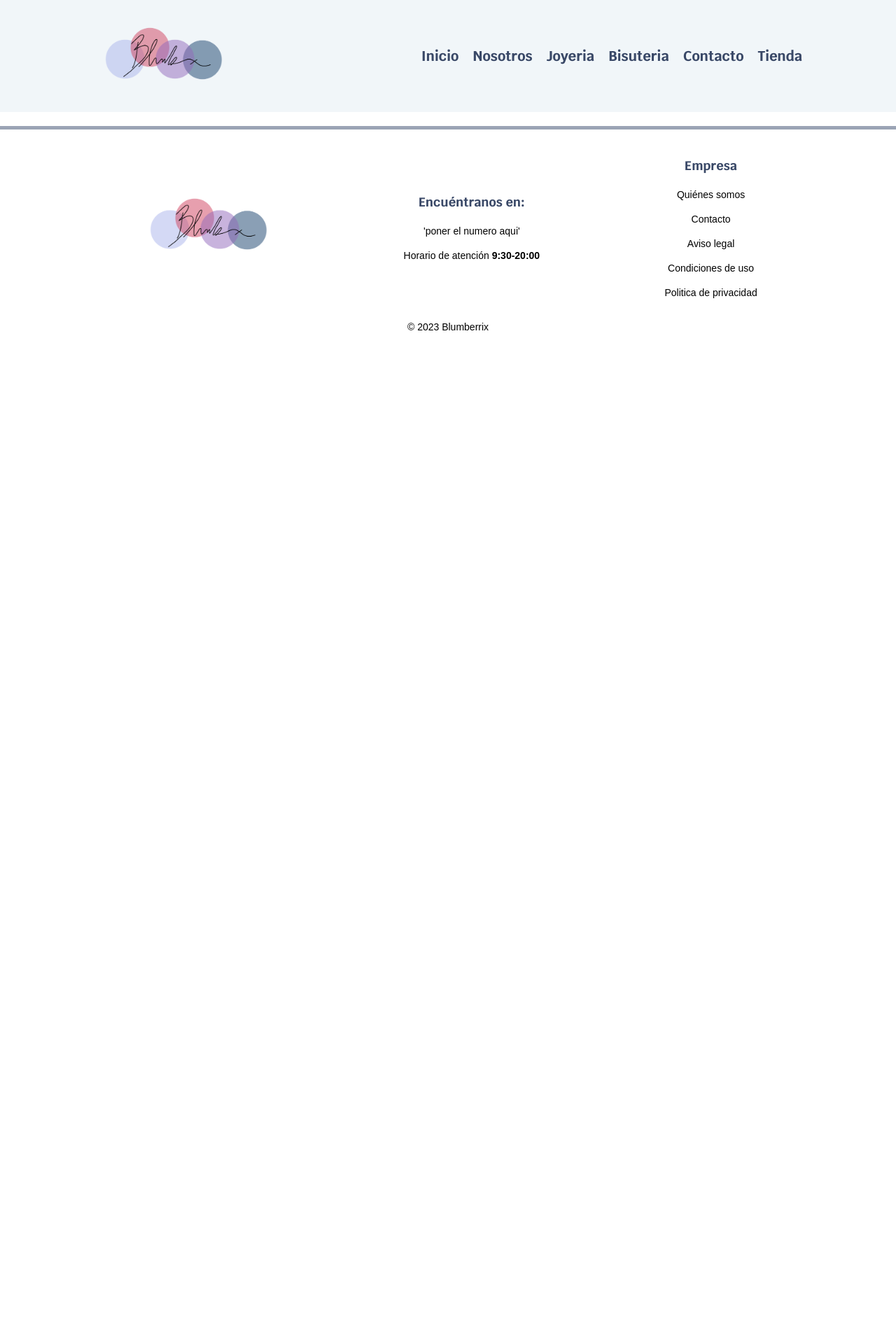
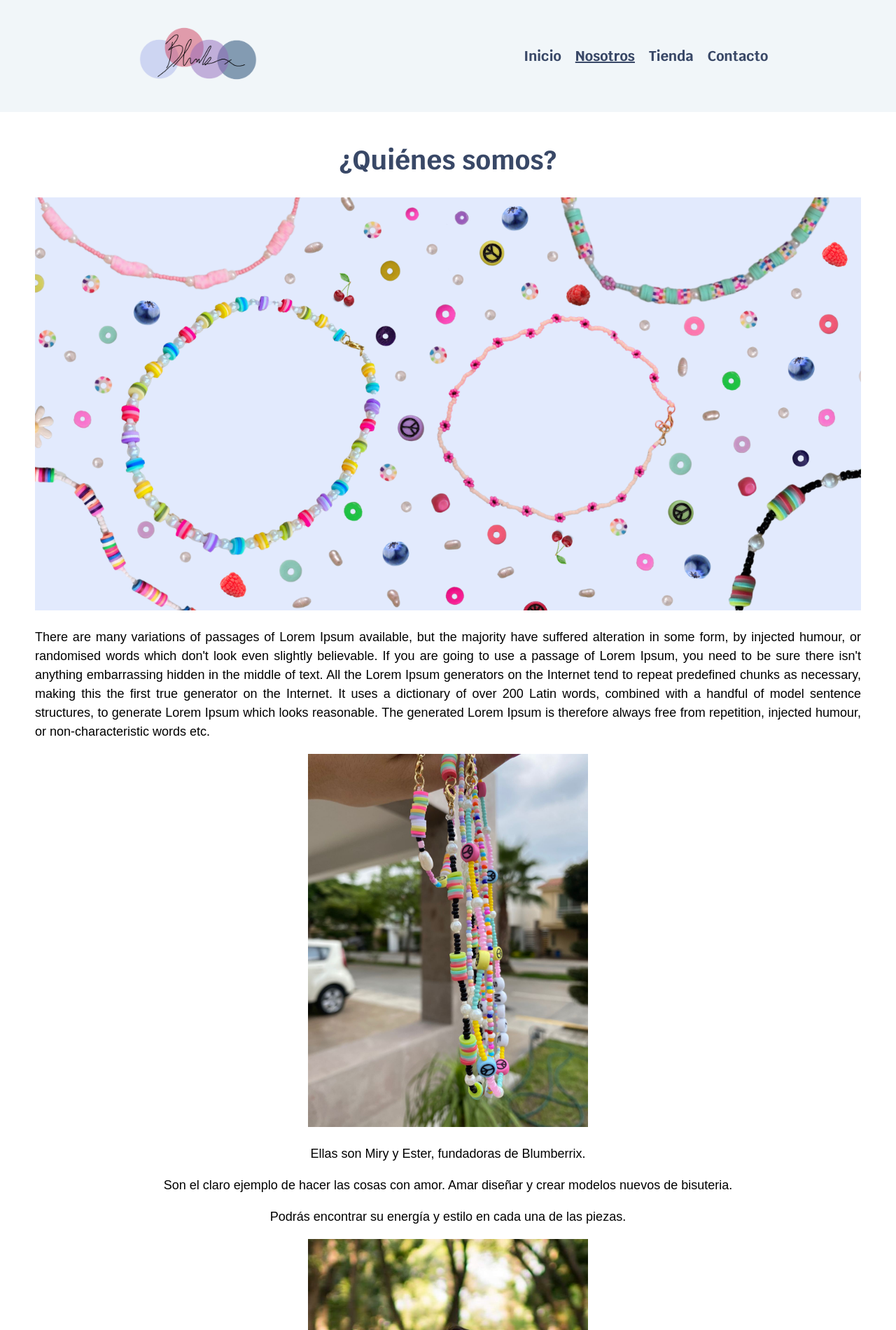
Before and after one commit to EmanuelJimenezSanchez/Blumberrix, a plain HTML site: page nosotros.html in a window 1280 px wide. Shown: the top 1900 px of the page at 70% size. Before the commit the page ends 800 px from the top, so only its background shows below. Drawn offline with Linux system fonts and the light colour scheme.

Commit message:
Modificacion de la pagina de nosotros

```diff
--- a/css/style.css
+++ b/css/style.css
@@ -63,8 +63,18 @@ h3 {
     max-width: 120rem;
     margin: 0 auto;
     margin-top: 4rem;
-    border: .5rem solid var(--primarioOscuro);
+    /* border: .5rem solid var(--primarioOscuro); */
     padding: 0 1rem;
+    text-align: center;
+}
+.nosotros__informacion {
+    text-align: justify;
+}
+.nosotros__imagenSecundaria {
+    width: 40rem;
+}
+.nosotros__autodescripcion {
+    text-align: center;
 }
 
 /** Header **/
@@ -106,14 +116,16 @@ h3 {
     font-size: 2rem;
     font-weight: bold;
 }
+.navegacion__enlace--activo {
+    text-decoration: underline;
+}
 
 /** Footer **/
 .footer {
-    /* background-color: var(--grisOscuro); */
     margin-top: 2rem;
     padding: 2rem;
-    /* text-align: center; */
     border-top: .5rem solid var(--primarioOscuro);
+    background-image: linear-gradient(rgba(0, 0, 0, 0.2), rgba(0, 0, 0, 0.2)), url("./../img/nosotros1.png");
 }
 .footer p {
     font-size: 1.4rem;
--- a/nosotros.html
+++ b/nosotros.html
@@ -4,7 +4,7 @@
     <meta charset="UTF-8">
     <meta http-equiv="X-UA-Compatible" content="IE=edge">
     <meta name="viewport" content="width=device-width, initial-scale=1.0">
-    <title>Blumberrix</title>
+    <title>Blumberrix-Nosotros</title>
     <link rel="preload" href="css/normalize.css" as="style">
     <link rel="stylesheet" href="css/normalize.css">
     <link href="https://fonts.googleapis.com/css2?family=Krub:wght@400;700&family=Montserrat:wght@300&display=swap" rel="stylesheet">
@@ -17,28 +17,25 @@
             <img class="header__logo" src="img/Logo.png" alt="Logotipo blumberrix">
         </a>
         <nav class="navegacion">
-            <a class="navegacion__enlace navegacion__enlace--activo" href="index.html">Inicio</a>
-            <a class="navegacion__enlace" href="nosotros.html">Nosotros</a>
-            <a class="navegacion__enlace" href="#">Joyeria</a>
-            <a class="navegacion__enlace" href="#">Bisuteria</a>
+            <a class="navegacion__enlace" href="index.html">Inicio</a>
+            <a class="navegacion__enlace navegacion__enlace--activo" href="nosotros.html">Nosotros</a>
+            <!-- <a class="navegacion__enlace" href="#">Joyeria</a>
+            <a class="navegacion__enlace" href="#">Bisuteria</a> -->
+            <a class="navegacion__enlace" href="tienda.html">Tienda</a>
             <a class="navegacion__enlace" href="contacto.html">Contacto</a>
-            <a class="navegacion__enlace" href="tienda.html">Tienda</a>
         </nav>
     </header>
 
-    <section>
+    <main class="nosotros contenedor">
+        <h1 class="nosotros__titulo">¿Quiénes somos?</h1>
+        <img class="nosotros__imagenPrincipal" src="./img/nosotros1.png" alt="Imagen de productos">
+        <p class="nosotros__informacion">There are many variations of passages of Lorem Ipsum available, but the majority have suffered alteration in some form, by injected humour, or randomised words which don't look even slightly believable. If you are going to use a passage of Lorem Ipsum, you need to be sure there isn't anything embarrassing hidden in the middle of text. All the Lorem Ipsum generators on the Internet tend to repeat predefined chunks as necessary, making this the first true generator on the Internet. It uses a dictionary of over 200 Latin words, combined with a handful of model sentence structures, to generate Lorem Ipsum which looks reasonable. The generated Lorem Ipsum is therefore always free from repetition, injected humour, or non-characteristic words etc.</p>
 
-    </section>
-
-    <main>
-<!--         <section class="contenido">
-            <a class="contenido__ofertas">
-                <h2>Ofertas</h2>
-            </a>
-            <a class="contenido__nosotros">
-                <h2>Descubre nuestra tienda</h2>
-            </a>
-        </section> -->
+        <img class="nosotros__imagenSecundaria" src="./img/nosotros2.jpg" alt="Imagen de productos">
+        <p class="nosotros__autodescripcion">Ellas son Miry y Ester, fundadoras de Blumberrix.</p>
+        <p class="nosotros__autodescripcion">Son el claro ejemplo de hacer las cosas con amor. Amar diseñar y crear modelos nuevos de bisuteria.</p>
+        <p class="nosotros__autodescripcion">Podrás encontrar su energía y estilo en cada una de las piezas.</p>
+        <img class="nosotros__imagenSecundaria" src="img/nosotros3.jpeg" alt="Imagen de las fundadoras">
     </main>
 
     <footer class="footer">
@@ -57,10 +54,10 @@
             <div class="footer__empresa">
                 <h3>Empresa</h3>
                 <nav class="footer__navegacion">
-                    <a href="#">
+                    <a href="nosotros.html">
                         <p>Quiénes somos</p>
                     </a>
-                    <a href="#">
+                    <a href="contacto.html">
                         <p>Contacto</p>
                     </a>
                     <a href="#">
```
Also changed, not shown: index.html (+3 -3 lines), img/nosotros1.png (added), img/nosotros2.jpg (added), img/nosotros3.jpeg (added).
